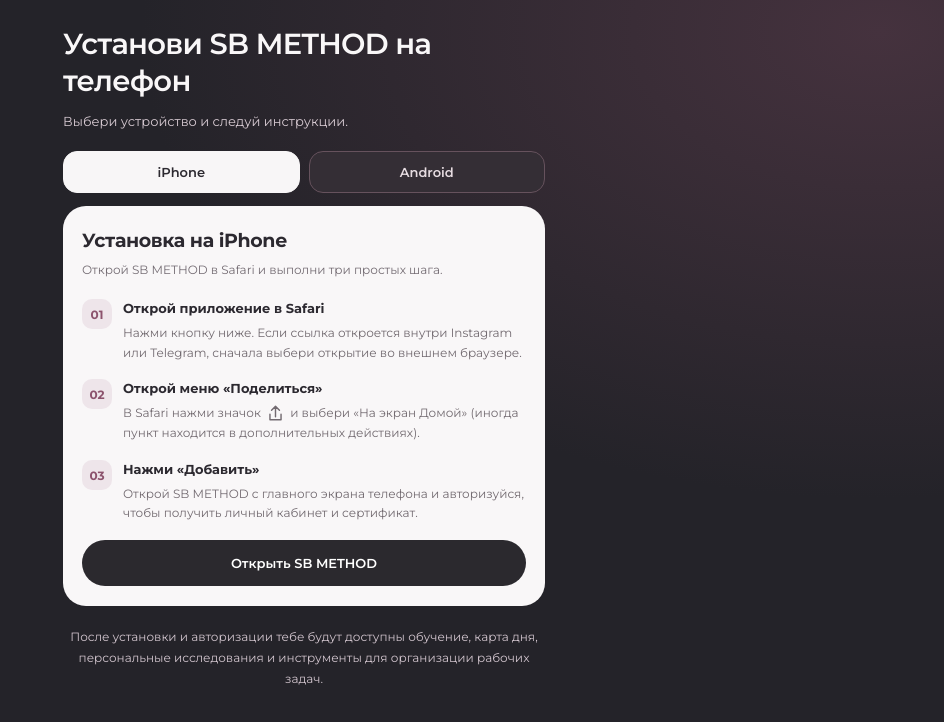
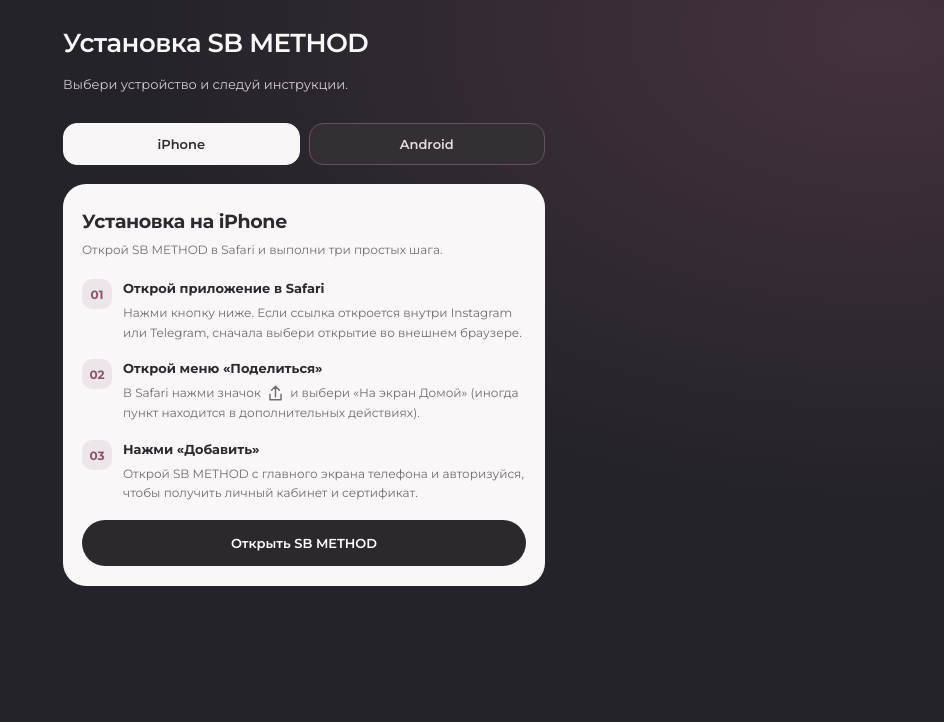
Before and after one commit to svetlanaloseva25-design/sb-method-preview, a plain HTML site: page install.html in a window 1280 px wide. Shown: the whole page, without its empty margins (336-1280 px from the left). Drawn offline with Linux system fonts and the light colour scheme.

Commit message:
Refine install page heading, spacing and remove redundant bottom copy

```diff
--- a/install.html
+++ b/install.html
@@ -18,8 +18,13 @@
 .action{font-size:13px;padding:15px 12px;margin-top:5px}
 .note{font-size:11px;padding:11px 12px;margin-bottom:14px}
 .fine{font-size:12px;line-height:1.75;margin:20px 5px 0;color:#d2c5ce}
+/* Installation V3: calmer header and breathing room */
+.install-title{font-size:clamp(22px,5.4vw,26px);line-height:1.35;letter-spacing:-.55px;margin:0 0 13px}
+.install-intro{font-size:13px;line-height:1.65;margin:0 0 27px}
+.device-switch{margin:0 0 19px}
+.panel{padding-top:25px}
 </style></head><body><main class="shell">
-<h1 class="install-title">Установи SB METHOD на телефон</h1><p class="install-intro">Выбери устройство и следуй инструкции.</p>
+<h1 class="install-title">Установка SB METHOD</h1><p class="install-intro">Выбери устройство и следуй инструкции.</p>
 <div class="device-switch" role="group" aria-label="Выберите устройство"><button id="iphone" type="button">iPhone</button><button id="android" type="button">Android</button></div>
 <section class="panel" id="ios-panel"><h2>Установка на iPhone</h2><p class="sub">Открой SB METHOD в Safari и выполни три простых шага.</p>
 <div class="step"><div class="number">01</div><div><strong>Открой приложение в Safari</strong><p>Нажми кнопку ниже. Если ссылка откроется внутри Instagram или Telegram, сначала выбери открытие во внешнем браузере.</p></div></div>
@@ -32,7 +37,7 @@
 <div class="step"><div class="number">03</div><div><strong>Открой и авторизуйся</strong><p>Запусти SB METHOD с главного экрана, чтобы получить доступ к кабинету и сертификату.</p></div></div>
 <div class="note">Если системная установка не предлагается, добавь сайт на главный экран через меню Chrome.</div>
 <a class="action" href="https://sb-method-app-production.up.railway.app/?screen=entry">Открыть SB METHOD</a></section>
-<p class="fine">После установки и авторизации тебе будут доступны обучение, карта дня, персональные исследования и инструменты для организации рабочих задач.</p>
+
 </main><script>
 const iphone=document.getElementById('iphone'),android=document.getElementById('android'),ios=document.getElementById('ios-panel'),and=document.getElementById('android-panel');
 function setDevice(v){const isIos=v==='ios';iphone.classList.toggle('active',isIos);android.classList.toggle('active',!isIos);ios.classList.toggle('hidden',!isIos);and.classList.toggle('hidden',isIos)}
```
